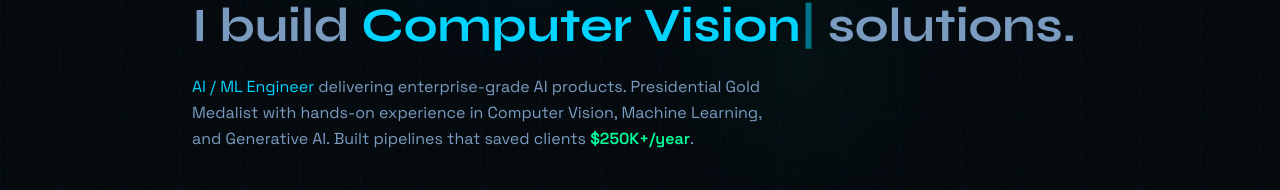
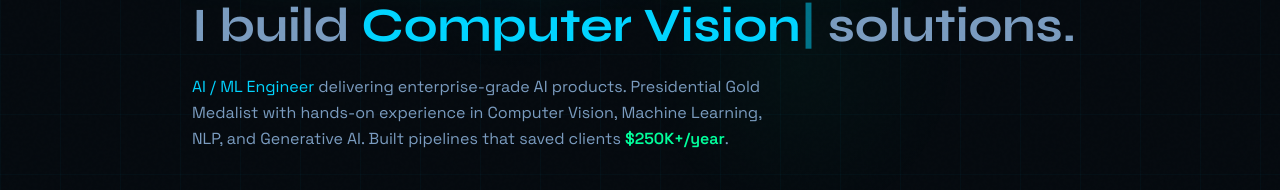
Before and after one commit to Haseeeb21/haseeb-portfolio, a React (Vite) app: page / in a window 1280 px wide. Shown: the part 306-496 px from the top of the page. Built offline with nearby package versions, Linux system fonts and the light colour scheme.

Commit message:
quick updates

```diff
--- a/src/sections/Hero.jsx
+++ b/src/sections/Hero.jsx
@@ -82,7 +82,7 @@ export default function Hero() {
 
         <p className="max-w-xl text-text-secondary leading-relaxed mb-10 font-sans text-base">
           <span className="text-accent-cyan">AI / ML Engineer</span> delivering enterprise-grade AI products.
-          Presidential Gold Medalist with hands-on experience in Computer Vision, Machine Learning, and Generative AI.
+          Presidential Gold Medalist with hands-on experience in Computer Vision, Machine Learning, NLP, and Generative AI.
           Built pipelines that saved clients <span className="text-accent-green font-semibold">$250K+/year</span>.
         </p>
 
```
